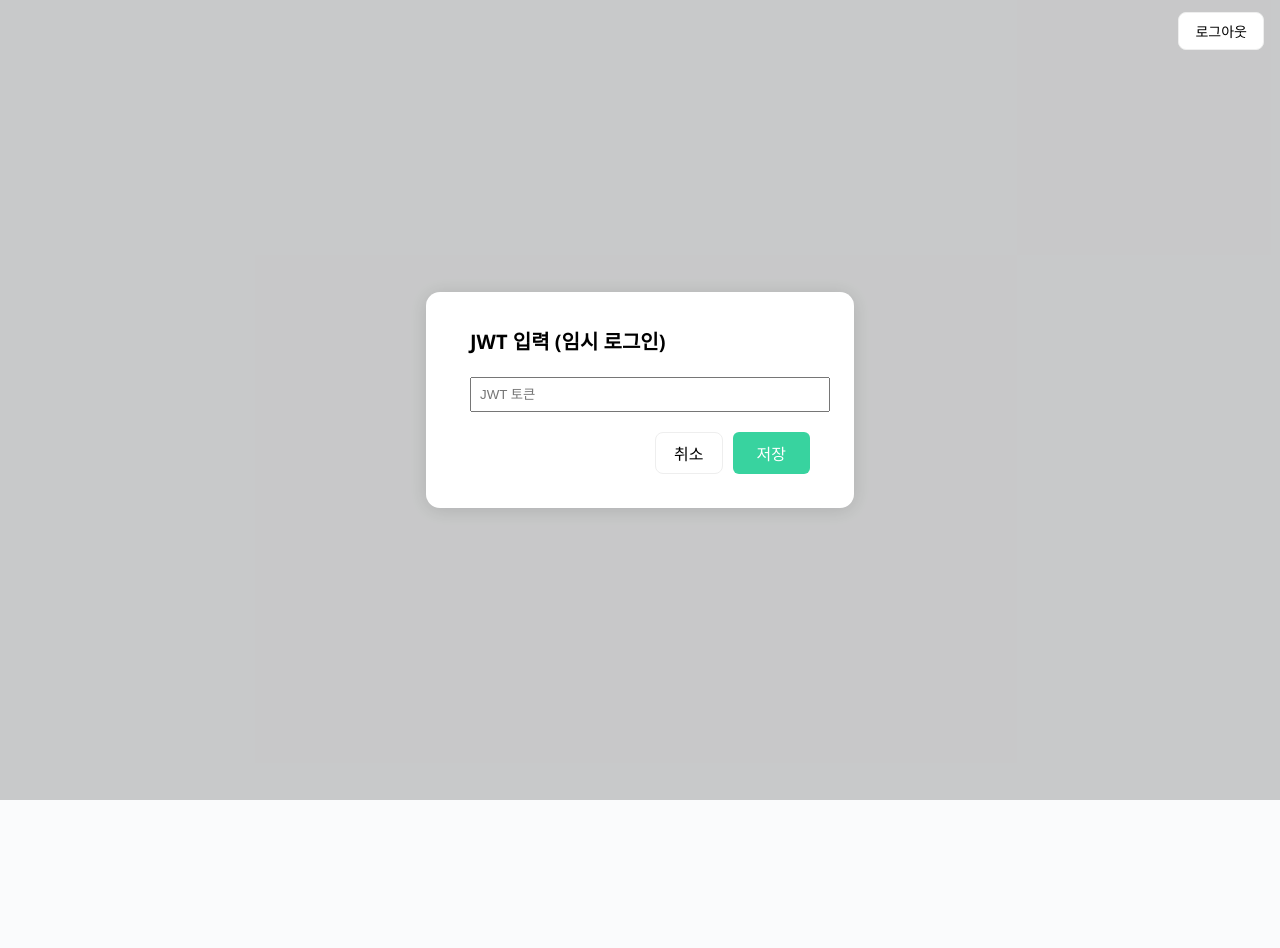
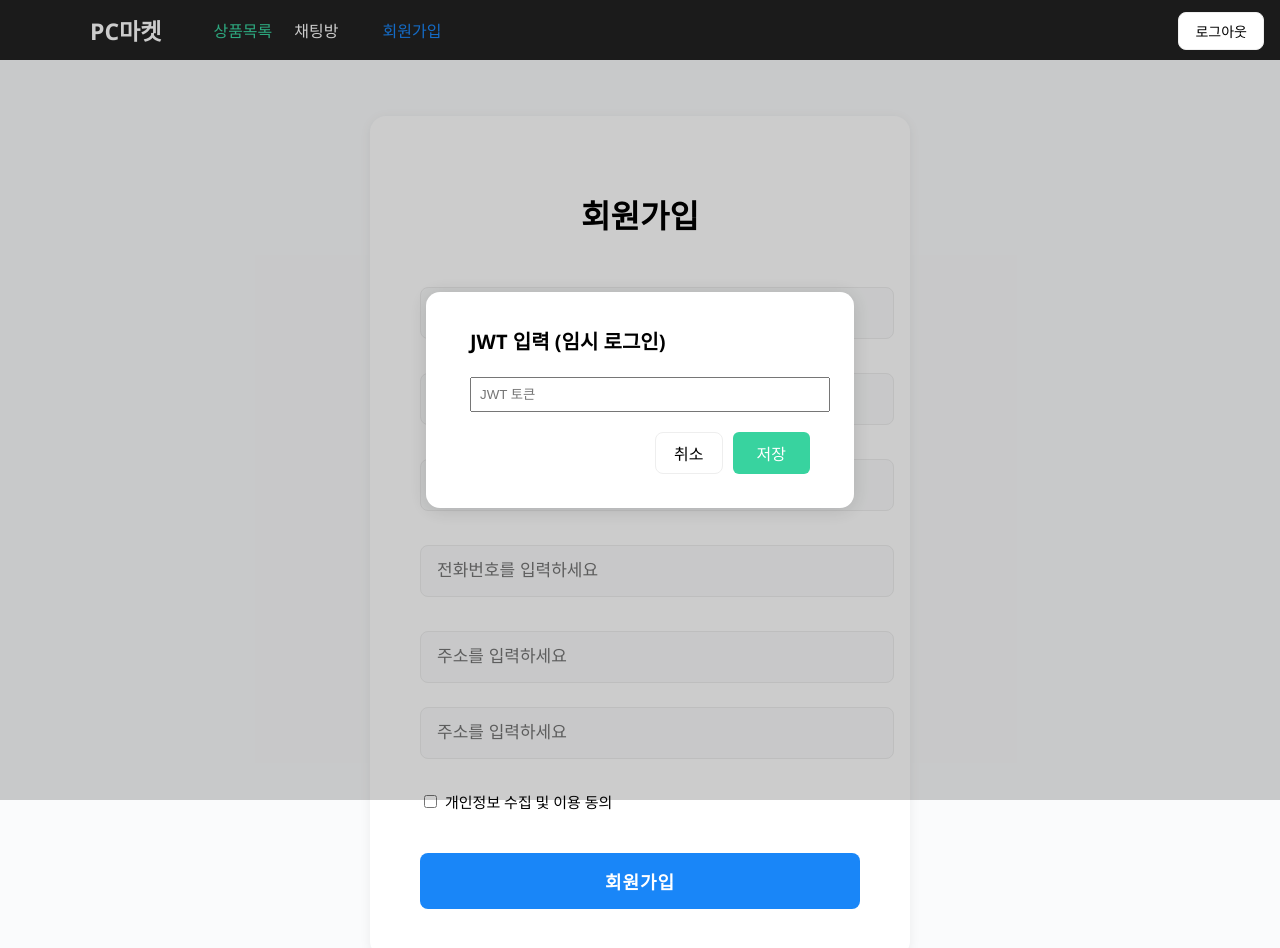
Before and after one commit to nbc-7Guys/nebulazone-fe, a React (Vite) app: page /signup in a window 1280 px wide. Shown: the top 948 px of the page. Before the commit the page ends 800 px from the top, so only its background shows below. Built offline with nearby package versions, Linux system fonts and the light colour scheme.

Commit message:
Feat: 회원가입

```diff
--- a/src/App.jsx
+++ b/src/App.jsx
@@ -5,6 +5,7 @@ import ProductDetailPage from "./pages/ProductDetailPage";
 import ChatRoomPage from "./pages/ChatRoomPage";
 import ChatRoomListPage from "./pages/ChatRoomListPage";
 import JwtInputModal from "./components/JwtInputModal";
+import SignUpPage from "./pages/SignUpPage";
 import { JwtManager } from "./utils/JwtManager";
 
 function App() {
@@ -31,6 +32,7 @@ function App() {
                 <Route path="/products/:id" element={<ProductDetailPage />} />
                 <Route path="/chat/:roomId" element={<ChatRoomPage />} />
                 <Route path="/chat/rooms" element={<ChatRoomListPage />} />
+                <Route path="/signup" element={<SignUpPage />} /> {/* 회원가입 추가 */}
             </Routes>
         </BrowserRouter>
     );
--- a/src/components/HeaderNav.jsx
+++ b/src/components/HeaderNav.jsx
@@ -39,6 +39,12 @@ export default function HeaderNav() {
                     fontWeight: 500,
                     fontSize: 16,
                 }}>채팅방</Link>
+                <Link to="/signup" style={{
+                    color: "#1986F8",
+                    fontWeight: 500,
+                    marginLeft: 22,
+                    textDecoration: "none"
+                }}>회원가입</Link>
             </div>
         </nav>
     );
--- /dev/null
+++ b/src/pages/SignUpPage.jsx
@@ -0,0 +1,154 @@
+import React, { useState } from "react";
+import HeaderNav from "../components/HeaderNav";
+
+const INIT_FORM = {
+    email: "",
+    password: "",
+    nickname: "",
+    phone: "",
+    roadAddress: "",
+    detailAddress: "",
+    agree: false,
+};
+
+export default function SignUpPage() {
+    const [form, setForm] = useState(INIT_FORM);
+    const [loading, setLoading] = useState(false);
+    const [errMsg, setErrMsg] = useState("");
+    const [success, setSuccess] = useState(false);
+
+    // 입력 값 변경
+    const onChange = e => {
+        const { name, value, type, checked } = e.target;
+        setForm(f => ({
+            ...f,
+            [name]: type === "checkbox" ? checked : value
+        }));
+    };
+
+    // 간단 벨리데이션
+    const validate = () => {
+        if (!form.email || !form.password || !form.nickname || !form.phone ||
+            !form.roadAddress || !form.detailAddress) return "모든 필드를 입력하세요.";
+        if (!form.agree) return "개인정보 수집 및 이용에 동의해야 합니다.";
+        // 이메일, 비밀번호, 핸드폰번호 등 추가 벨리데이션도 필요시 추가
+        return null;
+    };
+
+    const onSubmit = async e => {
+        e.preventDefault();
+        setErrMsg("");
+        setSuccess(false);
+        const err = validate();
+        if (err) {
+            setErrMsg(err);
+            return;
+        }
+        setLoading(true);
+
+        // 서버 API 구조에 맞춰 주소 배열 구성
+        const payload = {
+            email: form.email,
+            password: form.password,
+            nickname: form.nickname,
+            phone: form.phone,
+            addresses: [
+                {
+                    roadAddress: form.roadAddress,
+                    detailAddress: form.detailAddress,
+                    addressNickname: "기본배송지"
+                }
+            ]
+        };
+
+        try {
+            const res = await fetch("http://localhost:8080/users/signup", {
+                method: "POST",
+                headers: { "Content-Type": "application/json" },
+                body: JSON.stringify(payload)
+            });
+            if (!res.ok) throw new Error("회원가입 실패");
+            setSuccess(true);
+            setForm(INIT_FORM);
+        } catch {
+            setErrMsg("회원가입에 실패했습니다. (이미 사용중인 이메일일 수 있습니다)");
+        } finally {
+            setLoading(false);
+        }
+    };
+
+    return (
+        <div style={{ background: "#fafbfc", minHeight: "100vh" }}>
+            <HeaderNav />
+            <div style={{ maxWidth: 540, margin: "56px auto", background: "#fff", borderRadius: 16, boxShadow: "0 2px 12px #0001", padding: "48px 0" }}>
+                <h2 style={{ textAlign: "center", fontSize: 32, fontWeight: 700, marginBottom: 42 }}>회원가입</h2>
+                <form style={{ maxWidth: 440, margin: "0 auto" }} onSubmit={onSubmit}>
+                    <div style={{ marginBottom: 20 }}>
+                        <input name="email" value={form.email} onChange={onChange}
+                               placeholder="아이디를 입력하세요" style={inputStyle} autoComplete="username" />
+                        <div style={labelStyle}>아이디</div>
+                    </div>
+                    <div style={{ marginBottom: 20 }}>
+                        <input type="password" name="password" value={form.password} onChange={onChange}
+                               placeholder="비밀번호를 입력하세요" style={inputStyle} autoComplete="new-password" />
+                        <div style={labelStyle}>비밀번호</div>
+                    </div>
+                    <div style={{ marginBottom: 20 }}>
+                        <input name="nickname" value={form.nickname} onChange={onChange}
+                               placeholder="닉네임을 입력하세요" style={inputStyle} />
+                        <div style={labelStyle}>닉네임</div>
+                    </div>
+                    <div style={{ marginBottom: 20 }}>
+                        <input name="phone" value={form.phone} onChange={onChange}
+                               placeholder="전화번호를 입력하세요" style={inputStyle} />
+                        <div style={labelStyle}>전화번호</div>
+                    </div>
+                    <div style={{ marginBottom: 10 }}>
+                        <input name="roadAddress" value={form.roadAddress} onChange={onChange}
+                               placeholder="주소를 입력하세요" style={inputStyle} />
+                        <div style={labelStyle}>도로명 주소</div>
+                    </div>
+                    <div style={{ marginBottom: 26 }}>
+                        <input name="detailAddress" value={form.detailAddress} onChange={onChange}
+                               placeholder="주소를 입력하세요" style={inputStyle} />
+                        <div style={labelStyle}>상세 주소</div>
+                    </div>
+                    <div style={{ marginBottom: 22 }}>
+                        <label style={{ fontSize: 15 }}>
+                            <input type="checkbox" name="agree" checked={form.agree} onChange={onChange} style={{ marginRight: 8 }} />
+                            개인정보 수집 및 이용 동의
+                        </label>
+                    </div>
+                    {errMsg && <div style={{ color: "red", marginBottom: 10 }}>{errMsg}</div>}
+                    {success && <div style={{ color: "#38d39f", marginBottom: 10 }}>회원가입이 완료되었습니다!</div>}
+                    <button type="submit" disabled={loading}
+                            style={{
+                                width: "100%",
+                                marginTop: 18,
+                                background: "#1986F8",
+                                color: "#fff",
+                                fontWeight: 600,
+                                fontSize: 18,
+                                borderRadius: 8,
+                                border: "none",
+                                padding: "15px 0",
+                                letterSpacing: "1px"
+                            }}
+                    >
+                        {loading ? "회원가입 중..." : "회원가입"}
+                    </button>
+                </form>
+            </div>
+        </div>
+    );
+}
+
+const inputStyle = {
+    width: "100%", fontSize: 17, padding: "15px 16px",
+    border: "1px solid #eee", borderRadius: 8, outline: "none",
+    marginBottom: 6, marginTop: 8, background: "#fafbfc"
+};
+
+const labelStyle = {
+    position: "absolute", left: -9999, fontSize: 15, color: "#222"
+};
```
